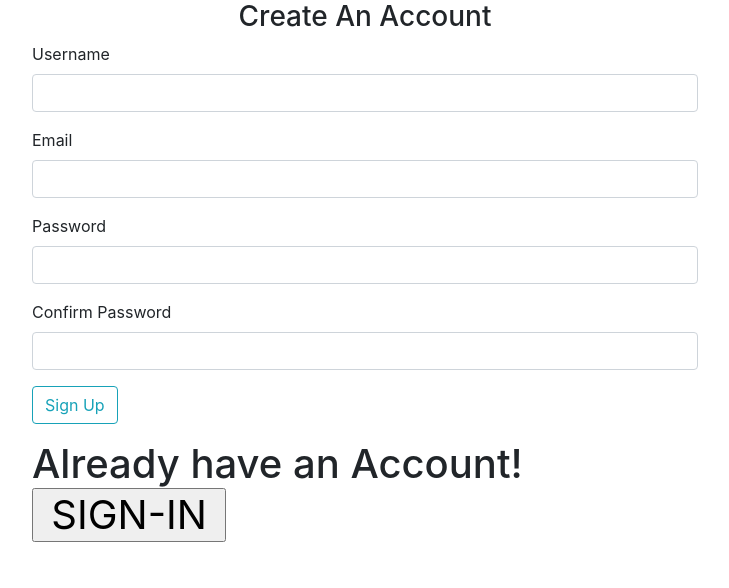
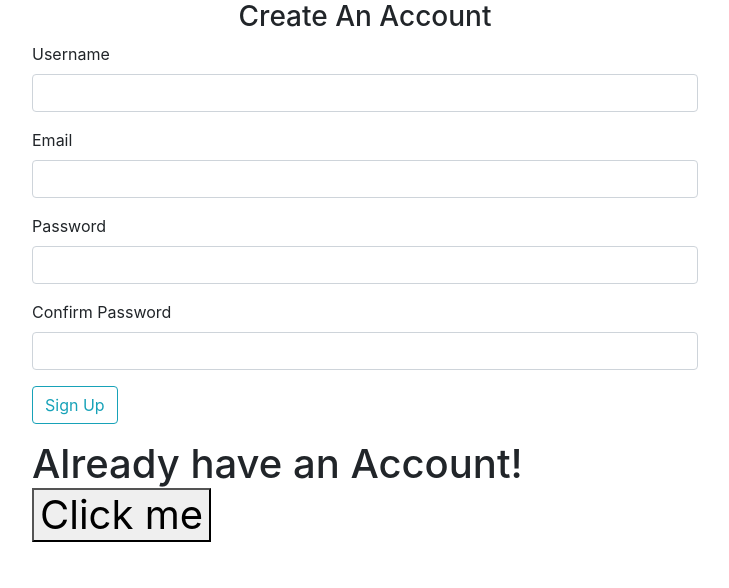
Before and after one commit to deepakkumarjha1111/current, a Flask app: page /register in a window 1280 px wide. Shown: the part 104-692 px from the top of the page, without its empty margins (275-1004 px from the left). Run offline with Flask 2, Linux system fonts and the light colour scheme; some libraries are stand-ins or nearby versions.

Commit message:
Update register.html

```diff
--- a/flaskblog/templates/register.html
+++ b/flaskblog/templates/register.html
@@ -62,18 +62,17 @@
 
 
     <!----------------------------->
-    <H1>Already have an Account!
-    <!DOCTYPE html>
+    <H1>Already have an Account!<!DOCTYPE html>
 <html>
    <head>
       <title>Title of the document</title>
    </head>
    <body>
       <form>
-      <input type="button" onclick="window.location.href=' https://theflaskblog.herokuapp.com/login';" value=" SIGN-IN " />
+         <button type="submit" formaction="https://theflaskblog.herokuapp.com/login">Click me</button>
       </form>
    </body>
 </html>
-
+   <!----------------------------------->
 </form>
 {% endblock %}
```
Lines whose indentation alone changed are shown as unchanged.
